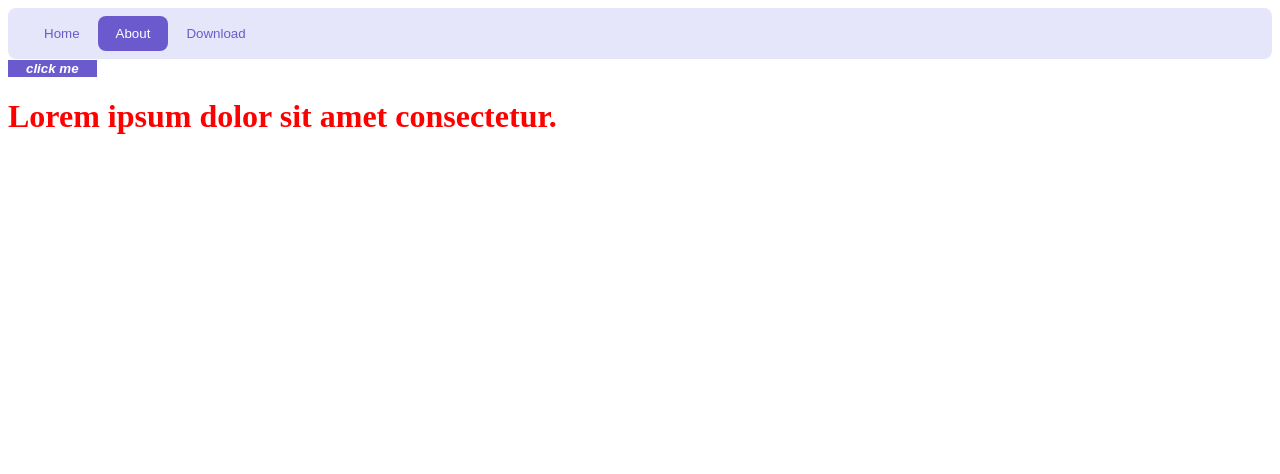
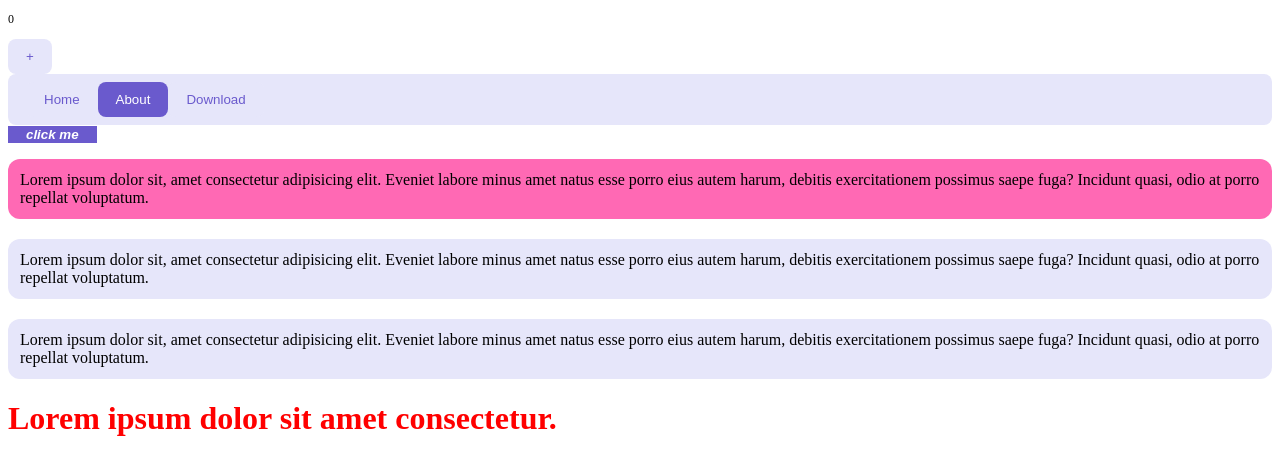
Before and after one commit to xlx-tutorials/react-tutorials, a React (Create React App) app: page / in a window 1280 px wide. Shown: the top 474 px of the page. Built offline with nearby package versions, Linux system fonts and the light colour scheme.

Commit message:
feat: add styled-components

```diff
--- a/package.json
+++ b/package.json
@@ -3,6 +3,9 @@
   "version": "0.1.0",
   "private": true,
   "dependencies": {
+    "@emotion/css": "^11.1.3",
+    "@emotion/react": "^11.4.0",
+    "@emotion/styled": "^11.3.0",
     "@testing-library/jest-dom": "^5.11.4",
     "@testing-library/react": "^11.1.0",
     "@testing-library/user-event": "^12.1.10",
@@ -10,6 +13,7 @@
     "react": "^17.0.2",
     "react-dom": "^17.0.2",
     "react-scripts": "4.0.3",
+    "styled-components": "^5.3.0",
     "web-vitals": "^1.0.1"
   },
   "scripts": {
--- a/src/App.js
+++ b/src/App.js
@@ -3,6 +3,7 @@ import Button from './components/Button'
 import Tabs from './components/Tabs'
 import { button, text } from './button.module.css'
 import './scss/index.scss'
+import { List, ListItem } from './components/List'
 
 export const buttonStyle = {
   color: 'slateblue',
@@ -25,11 +26,29 @@ const fakeTabs = [
   },
 ]
 
+/**
+ * @type {import('react').CSSProperties}
+ */
+const selectedStyle = {
+  background: 'slateblue',
+  color: 'white',
+}
+
 function App() {
   const [selectedTab, setSelectedTab] = useState('about')
+  const [count, setCount] = useState(0)
 
   return (
     <div className='App'>
+      <p
+        style={{
+          fontSize: 12 + count,
+        }}
+      >
+        {count}
+      </p>
+      <Button onClick={() => setCount(count + 1)}>+</Button>
+
       <Tabs
         tabsList={fakeTabs}
         defaultValue={selectedTab}
@@ -52,6 +71,27 @@ function App() {
         <span className={text}>click me</span>
       </button>
 
+      <List>
+        <ListItem selected>
+          Lorem ipsum dolor sit, amet consectetur adipisicing elit. Eveniet
+          labore minus amet natus esse porro eius autem harum, debitis
+          exercitationem possimus saepe fuga? Incidunt quasi, odio at porro
+          repellat voluptatum.
+        </ListItem>
+        <ListItem>
+          Lorem ipsum dolor sit, amet consectetur adipisicing elit. Eveniet
+          labore minus amet natus esse porro eius autem harum, debitis
+          exercitationem possimus saepe fuga? Incidunt quasi, odio at porro
+          repellat voluptatum.
+        </ListItem>
+        <ListItem>
+          Lorem ipsum dolor sit, amet consectetur adipisicing elit. Eveniet
+          labore minus amet natus esse porro eius autem harum, debitis
+          exercitationem possimus saepe fuga? Incidunt quasi, odio at porro
+          repellat voluptatum.
+        </ListItem>
+      </List>
+
       <h1 className='heading'>Lorem ipsum dolor sit amet consectetur.</h1>
     </div>
   )
--- /dev/null
+++ b/src/components/List/index.jsx
@@ -0,0 +1,18 @@
+import styled from 'styled-components'
+
+export const List = styled.ul`
+  list-style-type: none;
+  padding: 0;
+`
+
+export const ListItem = styled.li`
+  margin: 0;
+  padding: 12px;
+  background-color: lavender;
+  margin-bottom: 20px;
+  border-radius: 12px;
+  ${(props) =>
+    props.selected && {
+      background: 'hotpink',
+    }}
+`
```
Also changed, not shown: 1 other file (tests, documents, lock files or other folders).
